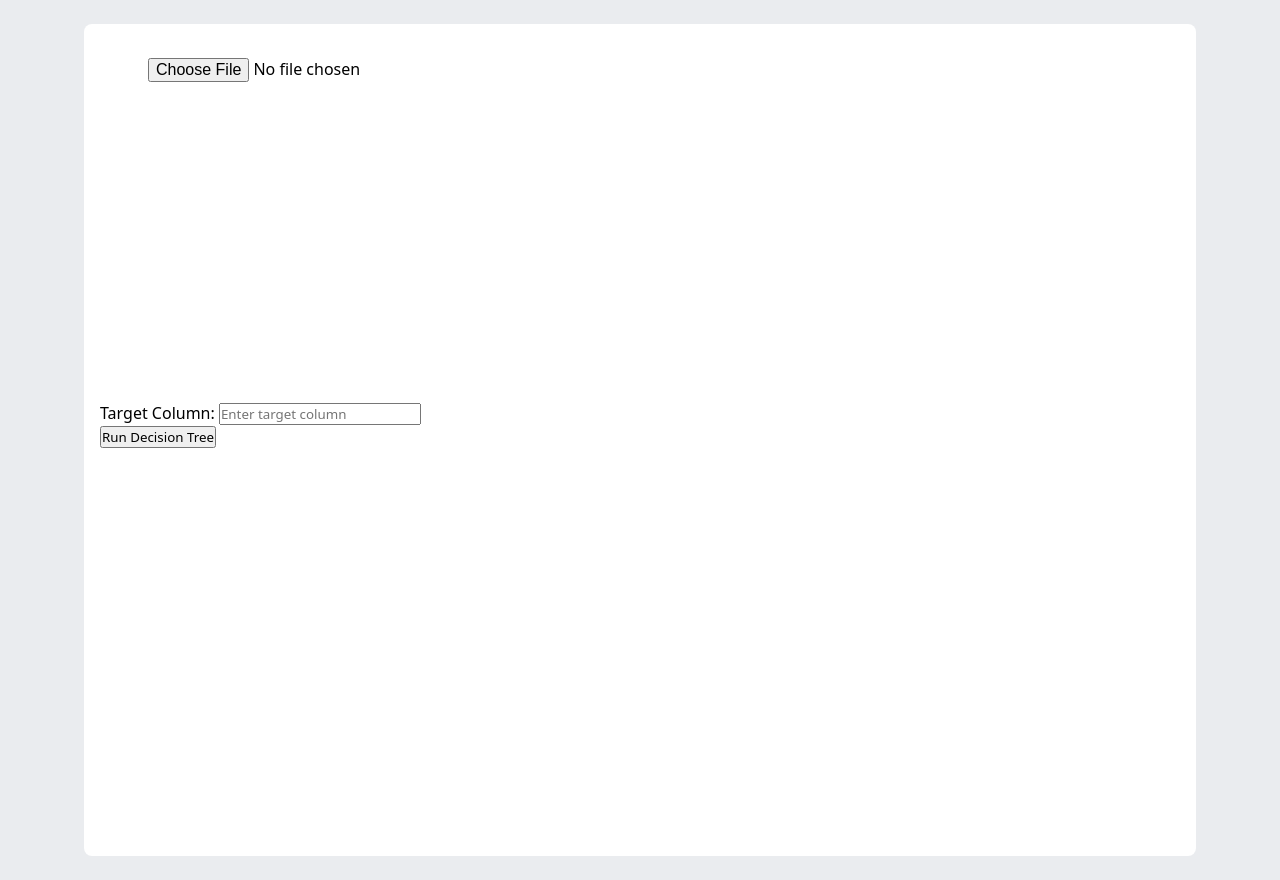
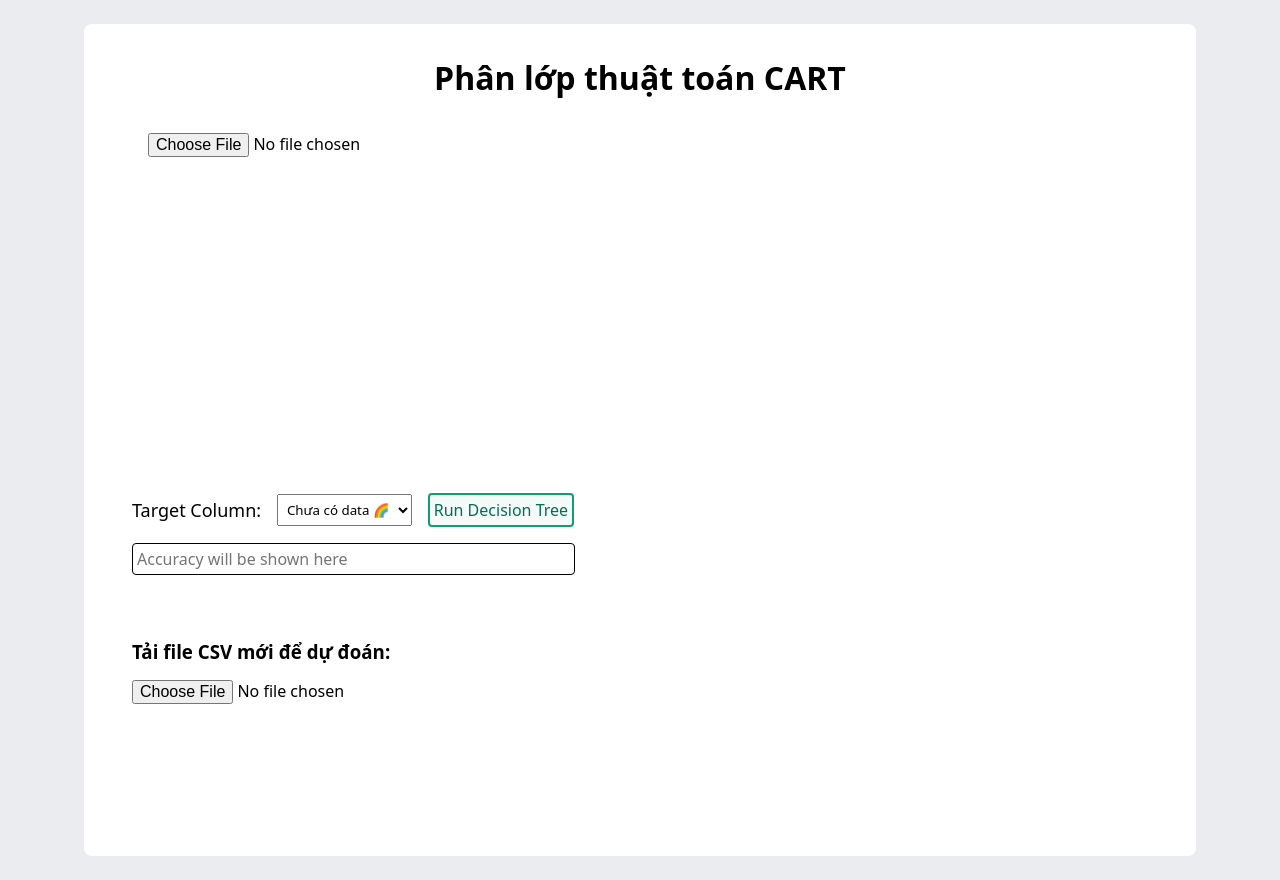
Before and after one commit to nobara050/Data-Mining-Project, a Flask app: page /chuong4 in a window 1280 px wide. Shown: the part 50-930 px from the top of the page. Run offline with Flask 3, Linux system fonts and the light colour scheme.

Commit message:
Done chuong4

```diff
--- a/Flask/app.py
+++ b/Flask/app.py
@@ -1,5 +1,8 @@
 from flask import Flask, request, jsonify, render_template, send_from_directory
 from sklearn.tree import DecisionTreeClassifier, export_graphviz
+from sklearn.model_selection import train_test_split
+from sklearn.preprocessing import LabelEncoder
+from sklearn.metrics import accuracy_score
 from werkzeug.utils import secure_filename
 import chardet  # Để phát hiện encoding
 from mpl_toolkits.mplot3d import Axes3D
@@ -13,8 +16,10 @@ import pandas as pd
 import matplotlib
 matplotlib.use('Agg')
 import pydotplus
+import graphviz
 import base64
 import atexit
+import time
 import json
 import os
 import warnings
@@ -27,24 +32,34 @@ def cleanup():
     plt.close('all')  # Close all figures to avoid issues with Matplotlib in Flask
 atexit.register(cleanup)
 
-
+# Biến lưu trữ cây quyết định toàn cục
+clf = None
+updated_selected_columns = []
+# encoders = {}
+# dataset = None
 # Thư mục upload
 UPLOAD_FOLDER = os.path.join(os.path.dirname(__file__), 'uploads')
 os.makedirs(UPLOAD_FOLDER, exist_ok=True)
 
-# Hàm xóa tất cả các file trong thư mục uploads
+# Hàm xóa tất cả các file trong thư mục uploads (bao gồm ảnh)
 def clear_uploads():
     if os.path.exists(UPLOAD_FOLDER):
         for filename in os.listdir(UPLOAD_FOLDER):
             file_path = os.path.join(UPLOAD_FOLDER, filename)
             if os.path.isfile(file_path):
                 os.remove(file_path)
+
 # Favicon
 @app.route('/favicon.ico')
 def favicon():
     return send_from_directory(
         app.static_folder, 'favicon.ico', mimetype='image/vnd.microsoft.icon'
     )
+
+@app.route('/uploads/<filename>')
+def serve_upload(filename):
+    upload_folder = os.path.join(app.root_path, 'uploads')
+    return send_from_directory(upload_folder, filename)
 
 # Route cho trang chính
 @app.route('/')
@@ -87,6 +102,12 @@ def detect_encoding(filepath):
 # Upload file sẽ lưu lại, đọc file csv để xử lý
 @app.route('/upload', methods=['POST'])
 def upload_csv():
+    global dataset, clf, updated_selected_columns  # Make clf and updated_selected_columns global
+
+    # Reset model and selected columns on each upload
+    clf = None
+    updated_selected_columns = []
+
     if 'file' not in request.files:
         return jsonify({'error': 'No file uploaded'}), 400
 
@@ -105,11 +126,9 @@ def upload_csv():
         table_html = df.to_html(index=False, classes='table table-bordered', header=True)
         columns = df.columns.tolist()
 
-        # Lưu DataFrame toàn cục nếu cần
-        global dataset
+        # Save DataFrame globally
         dataset = df
 
-        # Trả về bảng HTML và danh sách cột
         return jsonify({'table': table_html, 'columns': columns}), 200
 
     except Exception as e:
@@ -123,8 +142,11 @@ def upload_csv():
 # ==========================================
 # ==========================================
 
+# Route to create decision tree model
 @app.route('/decision_tree', methods=['POST'])
 def decision_tree():
+    global clf, updated_selected_columns, encoders  # Add encoders as global
+
     try:
         selected_columns = request.json.get('selectedColumns', [])
         target_column = request.json.get('targetColumn', None)
@@ -132,35 +154,32 @@ def decision_tree():
         if not selected_columns or not target_column:
             return jsonify({'error': 'Selected columns or target column missing'}), 400
 
-        # Tách cột target ra khỏi dữ liệu
-        target_data = dataset[target_column]  # Lưu giá trị target
-        feature_data = dataset[selected_columns]  # Dữ liệu không chứa target
+        # Prepare dataset
+        encoders = {}
+        encoded_data = dataset.copy()
 
-        # Áp dụng encoding lên feature data
-        encoded_features = pd.get_dummies(feature_data, drop_first=True)
+        # Apply LabelEncoder to selected columns only (not target column)
+        for column in selected_columns:
+            le = LabelEncoder()
+            encoded_data[column] = le.fit_transform(encoded_data[column].astype(str))
+            encoders[column] = le
 
-        # Gắn lại cột target vào dataset sau khi encoding
-        encoded_data = encoded_features.copy()
-        encoded_data[target_column] = target_data
+        # Separate features and target column (without encoding target)
+        features = encoded_data[selected_columns]
+        target = encoded_data[target_column]  # Don't apply LabelEncoder to target column here
 
-        # Xác định features và target
-        features = encoded_data.drop(columns=target_column)
-        target = encoded_data[target_column]
+        # Train Decision Tree
+        clf = DecisionTreeClassifier()
+        clf.fit(features, target)
 
-        # Lưu danh sách cột đã được encoding
-        global updated_selected_columns, updated_target_column
-        updated_selected_columns = features.columns.tolist()
-        updated_target_column = target_column
+        # Update global selected columns
+        updated_selected_columns = selected_columns
 
-        # Huấn luyện Decision Tree
-        clf = DecisionTreeClassifier()
-        clf = clf.fit(features, target)
-
-        # Tính độ chính xác
+        # Calculate accuracy
         y_pred = clf.predict(features)
         accuracy = metrics.accuracy_score(target, y_pred)
 
-        # Trực quan hóa Decision Tree
+        # Visualize Decision Tree
         dot_data = StringIO()
         export_graphviz(
             clf,
@@ -168,19 +187,70 @@ def decision_tree():
             filled=True,
             rounded=True,
             special_characters=True,
-            feature_names=updated_selected_columns,
+            feature_names=features.columns,
             class_names=[str(c) for c in target.unique()],
         )
         graph = pydotplus.graph_from_dot_data(dot_data.getvalue())
-        graph_path = os.path.join(UPLOAD_FOLDER, "decision_tree.png")
+
+        timestamp = int(time.time())
+        graph_path = os.path.join(UPLOAD_FOLDER, f"decision_tree_{timestamp}.png")
         graph.write_png(graph_path)
+        graph_url = f'/uploads/decision_tree_{timestamp}.png'
 
-        return jsonify({'accuracy': accuracy, 'graph': f'/static/uploads/decision_tree.png'}), 200
+        return jsonify({'accuracy': accuracy, 'graph': graph_url}), 200
 
     except Exception as e:
         return jsonify({'error': str(e)}), 500
 
 
+# Route to upload new data and make predictions
+@app.route("/upload4", methods=["POST"])
+def upload4():
+    global updated_selected_columns, clf, encoders
+
+    if not updated_selected_columns or clf is None:
+        return jsonify({"error": "Model chưa được tạo. Hãy chạy bước tạo cây trước."}), 400
+
+    if "file" not in request.files:
+        return jsonify({"error": "No file part in the request"}), 400
+
+    file = request.files["file"]
+    if file.filename == "":
+        return jsonify({"error": "No selected file"}), 400
+
+    try:
+        # Đọc file CSV
+        filepath = os.path.join(UPLOAD_FOLDER, secure_filename(file.filename))
+        file.save(filepath)
+
+        # Tự động phát hiện encoding
+        encoding = detect_encoding(filepath)
+        new_data = pd.read_csv(filepath, encoding=encoding)
+
+        # Apply LabelEncoder to the new data
+        encoded_new_data = new_data.copy()
+
+        for column in updated_selected_columns:
+            if column in encoders:
+                le = encoders[column]
+                # Handle unseen values by mapping them to -1
+                encoded_new_data[column] = encoded_new_data[column].map(
+                    lambda x: le.transform([x])[0] if x in le.classes_ else -1
+                )
+            else:
+                return jsonify({"error": f"Column {column} is missing in the uploaded file."}), 400
+
+        # Dự đoán kết quả
+        predictions = clf.predict(encoded_new_data[updated_selected_columns])
+        new_data["Prediction"] = predictions
+
+        # Chuyển kết quả thành bảng HTML để hiển thị
+        result_html = new_data.to_html(index=False, classes="table table-bordered")
+
+        return jsonify({"table": result_html}), 200
+
+    except Exception as e:
+        return jsonify({"error": str(e)}), 500
 
 # ==========================================
 # ==========================================
--- /dev/null
+++ b/Flask/static/css/chuong4.css
@@ -0,0 +1,108 @@
+#accuracy-input {
+  pointer-events: none;
+  padding: 0.25rem;
+  font-size: medium;
+  font-weight: 400;
+  border-radius: 0.25rem;
+  width: 98%;
+  background: #ffffff;
+  border: 1px solid #000000;
+}
+
+.css-for-accuracy-block {
+  max-width: fit-content;
+}
+
+.css-targer-accuracy {
+  margin: 2rem;
+  margin-top: 1rem;
+}
+
+.css-target span {
+  font-size: large;
+  font-weight: 400;
+}
+
+.css-target {
+  margin-bottom: 1rem;
+  gap: 1rem;
+  display: flex;
+  align-items: center;
+}
+
+.css-btn-tree {
+  padding: 0.25rem;
+  background-color: #f3faf7;
+  font-size: medium;
+  border-radius: 0.25rem;
+  color: #046e54;
+  border: 2px solid #0e9f6e;
+}
+
+.css-btn-tree:hover {
+  background-color: #fdf2f2;
+  color: #cf3f40;
+  border: 2px solid #f05252;
+}
+
+#target-column {
+  padding: 0.3rem;
+}
+
+.css-result-chuong4 {
+  margin: 2rem;
+}
+
+#decision-tree-result {
+  display: flex;
+  flex-direction: column;
+  justify-content: center;
+  align-items: center;
+  max-width: 1080px;
+}
+
+#decision-tree-result h3 {
+  margin: 1rem;
+}
+
+img {
+  max-width: 100%;
+}
+
+#new-prediction-table-container {
+  margin: 1rem;
+  margin-left: 0rem;
+  display: flex;
+  flex-direction: column;
+  justify-content: center;
+  align-items: center;
+}
+
+.css-new-file-upload {
+  margin: 1rem;
+  margin-left: 2rem;
+}
+
+#new-file-upload {
+  font-size: 1rem;
+}
+
+.css-new-file-upload h3 {
+  margin: 1rem;
+  margin-left: 0px;
+}
+
+#new-prediction-table-container table {
+  border-collapse: collapse;
+  padding: 0.5rem;
+}
+
+#new-prediction-table-container th,
+#new-prediction-table-container td {
+  padding: 0.5rem; /* Đảm bảo có khoảng cách giữa chữ và viền */
+  text-align: left; /* Điều chỉnh căn chỉnh nếu cần */
+}
+
+#new-prediction-table-container th {
+  background-color: #f2f2f2; /* Tùy chọn cho màu nền của tiêu đề */
+}
--- a/Flask/static/css/chuong5.css
+++ b/Flask/static/css/chuong5.css
@@ -1,8 +1,3 @@
-.column-btn.selected {
-  background-color: #082209; /* Green background for selected column */
-  color: white;
-}
-
 .inputKmean {
   margin-left: 3rem;
   font-size: larger;
@@ -53,4 +48,5 @@
   padding: 0.25rem;
   font-size: medium;
   border-radius: 0.25rem;
+  pointer-events: none;
 }
--- a/Flask/static/css/style.css
+++ b/Flask/static/css/style.css
@@ -146,3 +146,8 @@ nav {
 #csv-upload {
   font-size: 1rem;
 }
+
+.column-btn.selected {
+  background-color: #082209; /* Green background for selected column */
+  color: white;
+}
--- a/Flask/static/js/chuong4.js
+++ b/Flask/static/js/chuong4.js
@@ -1,13 +1,122 @@
-window.runDecisionTree = function () {
+let selectedColumns = []; // Biến lưu trữ các cột được chọn
+
+function handleFileUpload(event) {
+  const file = event.target.files[0];
+  if (!file) {
+    console.log("No file selected");
+    return;
+  }
+
+  resetResults();
+  selectedColumns = [];
+  const buttonsContainer = document.getElementById("columns-buttons-container");
+  buttonsContainer.innerHTML = ""; // Reset the buttons
+
+  const formData = new FormData();
+  formData.append("file", file);
+
+  fetch("/upload", {
+    method: "POST",
+    body: formData,
+  })
+    .then((response) => response.json())
+    .then((data) => {
+      if (data.table && data.columns) {
+        // Display the table
+        document.getElementById("table-container").innerHTML = data.table;
+
+        // Get columns and create the buttons
+        const columns = data.columns;
+        createButtons(columns); // Create the column buttons
+
+        // Populate the ComboBox with columns for target selection
+        populateComboBox(columns); // Populate ComboBox with columns
+      } else if (data.error) {
+        console.error("Error:", data.error);
+        alert("Lỗi load combobox 😢");
+      }
+    })
+    .catch((error) => {
+      console.error("Error uploading file:", error);
+      alert("Upload file lỗi rồi 😢");
+    });
+}
+
+// Tạo các nút để chọn cột
+function createButtons(columns) {
+  const buttonsContainer = document.getElementById("columns-buttons-container");
+  buttonsContainer.innerHTML = ""; // Reset các nút cũ
+
+  columns.forEach((column) => {
+    const button = document.createElement("button");
+    button.textContent = column;
+    button.classList.add("column-btn");
+    button.onclick = () => toggleColumnSelection(button, column); // Tạo sự kiện cho các nút
+    buttonsContainer.appendChild(button);
+  });
+}
+
+// Toggle chọn cột
+function toggleColumnSelection(button, column) {
+  if (selectedColumns.includes(column)) {
+    selectedColumns = selectedColumns.filter((col) => col !== column);
+    button.classList.remove("selected");
+  } else {
+    selectedColumns.push(column);
+    button.classList.add("selected");
+  }
+  console.log("Selected Columns:", selectedColumns);
+}
+
+function populateComboBox(columns) {
+  const targetColumnSelect = document.getElementById("target-column");
+  targetColumnSelect.innerHTML = ""; // Clear the previous options
+
+  // Add an option for each column
+  columns.forEach((column) => {
+    const option = document.createElement("option");
+    option.value = column;
+    option.textContent = column;
+    targetColumnSelect.appendChild(option);
+  });
+}
+
+function createTargetColumnDropdown(columns) {
+  const targetColumnSelect = document.getElementById("target-column");
+
+  // Clear existing options
+  targetColumnSelect.innerHTML = "";
+
+  // Add a default placeholder option
+  const placeholderOption = document.createElement("option");
+  placeholderOption.textContent = "Select target column";
+  targetColumnSelect.appendChild(placeholderOption);
+
+  // Add options for all columns
+  columns.forEach((column) => {
+    const option = document.createElement("option");
+    option.value = column;
+    option.textContent = column;
+    targetColumnSelect.appendChild(option);
+  });
+}
+
+// Handle decision tree execution
+function runDecisionTree() {
   const targetColumn = document.getElementById("target-column").value;
 
   if (!targetColumn) {
-    alert("Target column is required.");
+    alert("Chưa chọn thuộc tính quyết định kìa 😢");
+    return;
+  }
+
+  if (selectedColumns.includes(targetColumn)) {
+    alert("Thuộc tính quyết định không thể trùng thuộc tính phân lớp được 😢");
     return;
   }
 
   if (selectedColumns.length === 0) {
-    alert("Please select at least one column.");
+    alert("Chưa chọn thuộc tính để phân lớp kìa 😒");
     return;
   }
 
@@ -24,17 +133,119 @@ window.runDecisionTree = function () {
     .then((response) => response.json())
     .then((data) => {
       if (data.error) {
-        alert(data.error);
+        alert("Lỗi trong quá trình tính độ chính xác rồi 😢");
       } else {
-        alert("Model Accuracy: " + data.accuracy);
-        document.getElementById("decision-tree-result").innerHTML = `
-                  <h3>Decision Tree Visualization:</h3>
-                  <img src="${data.graph}" alt="Decision Tree" />
-              `;
+        // Hiển thị độ chính xác trong input
+        document.getElementById(
+          "accuracy-input"
+        ).value = `Accuracy: ${data.accuracy}`;
+
+        // Hiển thị hình ảnh cây quyết định
+        const decisionTreeResult = document.getElementById(
+          "decision-tree-result"
+        );
+        decisionTreeResult.innerHTML = `
+          <h3>Decision Tree Visualization:</h3>
+          <img src="${
+            data.graph
+          }?${new Date().getTime()}" alt="Decision Tree" />
+        `;
       }
     })
     .catch((error) => {
       console.error("Error:", error);
-      alert("An error occurred while running the decision tree.");
+      alert("Có lỗi xảy ra khi đang tạo cây.");
     });
-};
+}
+
+function resetResults() {
+  // Xóa nội dung bảng
+  document.getElementById("table-container").innerHTML = "";
+
+  // Xóa các nút chọn cột
+  const buttonsContainer = document.getElementById("columns-buttons-container");
+  buttonsContainer.innerHTML = "";
+
+  // Reset ComboBox cột mục tiêu
+  const targetColumnSelect = document.getElementById("target-column");
+  targetColumnSelect.innerHTML = "";
+
+  // Xóa giá trị độ chính xác
+  const accuracyInput = document.getElementById("accuracy-input");
+  accuracyInput.value = "";
+
+  // Xóa nội dung kết quả hiển thị cây quyết định
+  document.getElementById("decision-tree-result").innerHTML = "";
+}
+
+// function handleFileUploadNew(event) {
+//   const file = event.target.files[0];
+//   if (!file) {
+//     console.log("No file selected for new prediction");
+//     alert("Chưa chọn file để dự đoán");
+//     return;
+//   }
+
+//   // Ensure that the model has been trained before making predictions
+//   if (
+//     !selectedColumns.length ||
+//     !document.getElementById("target-column").value
+//   ) {
+//     alert("Chưa tạo mô hình. Hãy chạy bước tạo cây trước.");
+//     return;
+//   }
+
+//   const formData = new FormData();
+//   formData.append("file", file);
+
+//   fetch("/upload4", {
+//     method: "POST",
+//     body: formData,
+//   })
+//     .then((response) => response.json())
+//     .then((data) => {
+//       if (data.error) {
+//         console.error("Error:", data.error);
+//         alert(data.error); // Hiển thị thông báo lỗi nếu có
+//       } else {
+//         // Display the prediction results in a table
+//         document.getElementById("new-prediction-table-container").innerHTML = `
+//           <h3>Kết quả dự đoán:</h3>
+//           ${data.table ? data.table : "Không có kết quả dự đoán"}
+//         `;
+//       }
+//     })
+//     .catch((error) => {
+//       console.error("Error uploading new file:", error);
+//       alert("Có lỗi xảy ra khi tải file dự đoán.");
+//     });
+// }
+function handleFileUploadNew(event) {
+  const file = event.target.files[0];
+  if (!file) {
+    alert("Chưa chọn file để dự đoán");
+    return;
+  }
+
+  const formData = new FormData();
+  formData.append("file", file);
+
+  fetch("/upload4", {
+    method: "POST",
+    body: formData,
+  })
+    .then((response) => response.json())
+    .then((data) => {
+      if (data.error) {
+        alert("File có vấn đề hoặc có lỗi xảy ra rồi 😢");
+      } else {
+        document.getElementById("new-prediction-table-container").innerHTML = `
+          <h3>Kết quả dự đoán:</h3>
+          ${data.table || "Không có dữ liệu"}
+        `;
+      }
+    })
+    .catch((error) => {
+      alert("Có lỗi xảy ra khi tải file dự đoán.");
+    });
+}
--- a/Flask/static/js/index.js
+++ /dev/null
@@ -1,67 +0,0 @@
-let selectedColumns = []; // Biến lưu trữ các cột được chọn
-
-// Xử lý sự kiện tải lên file CSV
-function handleFileUpload(event) {
-  const file = event.target.files[0];
-  if (!file) {
-    console.log("No file selected");
-    return;
-  }
-
-  // Reset selectedColumns mỗi khi tải lên file mới
-  selectedColumns = [];
-  const buttonsContainer = document.getElementById("columns-buttons-container");
-  buttonsContainer.innerHTML = ""; // Reset các nút cũ
-
-  const formData = new FormData();
-  formData.append("file", file);
-
-  fetch("/upload", {
-    method: "POST",
-    body: formData,
-  })
-    .then((response) => response.json())
-    .then((data) => {
-      if (data.table && data.columns) {
-        // Hiển thị bảng từ dữ liệu trả về
-        document.getElementById("table-container").innerHTML = data.table;
-
-        // Lấy dữ liệu cột từ response và tạo các nút
-        const columns = data.columns;
-        createButtons(columns); // Tạo lại các nút cột
-      } else if (data.error) {
-        console.error("Error:", data.error);
-        alert(data.error); // Hiển thị thông báo lỗi nếu có
-      }
-    })
-    .catch((error) => {
-      console.error("Error uploading file:", error);
-      alert("File upload failed. Please try again.");
-    });
-}
-
-// Tạo các nút để chọn cột
-function createButtons(columns) {
-  const buttonsContainer = document.getElementById("columns-buttons-container");
-  buttonsContainer.innerHTML = ""; // Reset các nút cũ
-
-  columns.forEach((column) => {
-    const button = document.createElement("button");
-    button.textContent = column;
-    button.classList.add("column-btn");
-    button.onclick = () => toggleColumnSelection(button, column); // Tạo sự kiện cho các nút
-    buttonsContainer.appendChild(button);
-  });
-}
-
-// Toggle chọn cột
-function toggleColumnSelection(button, column) {
-  if (selectedColumns.includes(column)) {
-    selectedColumns = selectedColumns.filter((col) => col !== column);
-    button.classList.remove("selected");
-  } else {
-    selectedColumns.push(column);
-    button.classList.add("selected");
-  }
-  console.log("Selected Columns:", selectedColumns);
-}
--- a/Flask/templates/Chuong1.html
+++ b/Flask/templates/Chuong1.html
@@ -28,9 +28,5 @@
       </div>
     </nav>
     <div class="wrapper"></div>
-    <script
-      src="{{ url_for('static', filename='js/index.js') }}"
-      defer
-    ></script>
   </body>
 </html>
--- a/Flask/templates/Chuong2.html
+++ b/Flask/templates/Chuong2.html
@@ -28,9 +28,5 @@
       </div>
     </nav>
     <div class="wrapper"></div>
-    <script
-      src="{{ url_for('static', filename='js/index.js') }}"
-      defer
-    ></script>
   </body>
 </html>
--- a/Flask/templates/Chuong3.html
+++ b/Flask/templates/Chuong3.html
@@ -28,9 +28,5 @@
       </div>
     </nav>
     <div class="wrapper"></div>
-    <script
-      src="{{ url_for('static', filename='js/index.js') }}"
-      defer
-    ></script>
   </body>
 </html>
--- a/Flask/templates/Chuong4.html
+++ b/Flask/templates/Chuong4.html
@@ -12,6 +12,10 @@
     <link
       rel="stylesheet"
       href="{{ url_for('static', filename='css/style.css') }}"
+    />
+    <link
+      rel="stylesheet"
+      href="{{ url_for('static', filename='css/chuong4.css') }}"
     />
   </head>
   <body>
@@ -28,6 +32,7 @@
       </div>
     </nav>
     <div class="wrapper">
+      <h1 class="titlePage">Phân lớp thuật toán CART</h1>
       <div class="inputFile">
         <!-- Form upload file CSV -->
         <div class="btnNhapFile">
@@ -45,24 +50,43 @@
         <div id="columns-buttons-container"></div>
       </div>
       <!-- Target column selection -->
-      <div>
-        <label for="target-column">Target Column: </label>
+
+      <div class="css-targer-accuracy">
+        <div class="css-for-accuracy-block">
+          <div class="css-target">
+            <span>Target Column:</span>
+            <select id="target-column">
+              <option value="" selected disabled>Chưa có data 🌈</option>
+            </select>
+            <div class="css-btnTree">
+              <button class="css-btn-tree" onclick="runDecisionTree()">
+                Run Decision Tree
+              </button>
+            </div>
+          </div>
+          <div>
+            <input
+              type="text"
+              id="accuracy-input"
+              readonly
+              placeholder="Accuracy will be shown here"
+            />
+          </div>
+        </div>
+      </div>
+      <div class="css-result-chuong4">
+        <div id="decision-tree-result"></div>
+      </div>
+      <div class="css-new-file-upload">
+        <h3>Tải file CSV mới để dự đoán:</h3>
         <input
-          type="text"
-          id="target-column"
-          placeholder="Enter target column"
+          type="file"
+          id="new-file-upload"
+          onchange="handleFileUploadNew(event)"
         />
-      </div>
-      <div>
-        <button onclick="runDecisionTree()">
-          <span>Run Decision Tree</span>
-        </button>
+        <div id="new-prediction-table-container"></div>
       </div>
     </div>
-    <script
-      src="{{ url_for('static', filename='js/index.js') }}"
-      defer
-    ></script>
     <script
       src="{{ url_for('static', filename='js/chuong4.js') }}"
       defer
--- a/Flask/templates/Chuong5.html
+++ b/Flask/templates/Chuong5.html
@@ -61,7 +61,6 @@
       <div id="result" class="result-container"></div>
       <div class="Diagram-cluster"></div>
     </div>
-    <script src="{{ url_for('static', filename='js/index.js') }}"></script>
     <script src="{{ url_for('static', filename='js/chuong5.js') }}"></script>
   </body>
 </html>
--- a/Flask/templates/index.html
+++ b/Flask/templates/index.html
@@ -41,6 +41,5 @@
         <p class="intro">Chọn một tùy chọn từ thanh điều hướng để bắt đầu.</p>
       </div>
     </div>
-    <script src="{{ url_for('static', filename='js/index.js') }}"></script>
   </body>
 </html>
```
Also changed, not shown: Flask/static/js/chuong5.js (+77 -6 lines), Flask/uploads/data-phanlop1.csv (deleted, +0 -9 lines), Flask/uploads/decision_tree.png (deleted).
